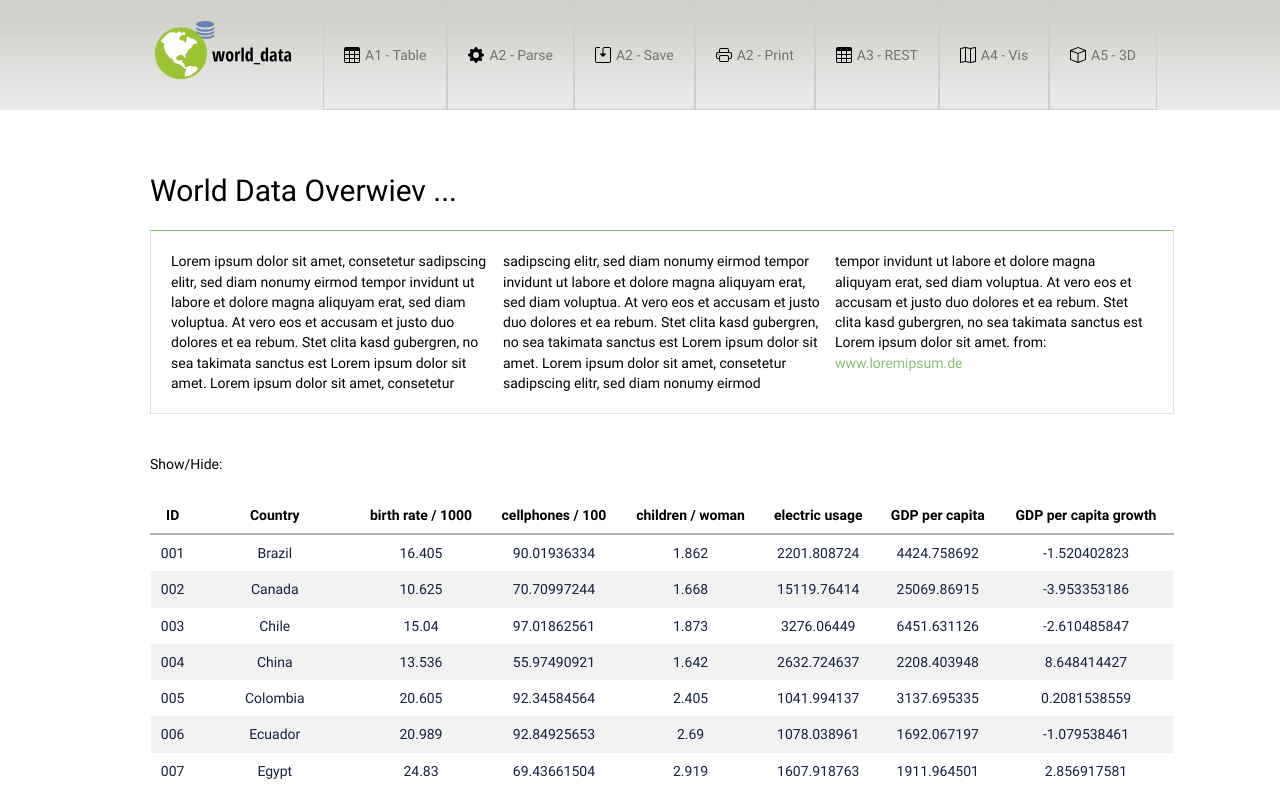
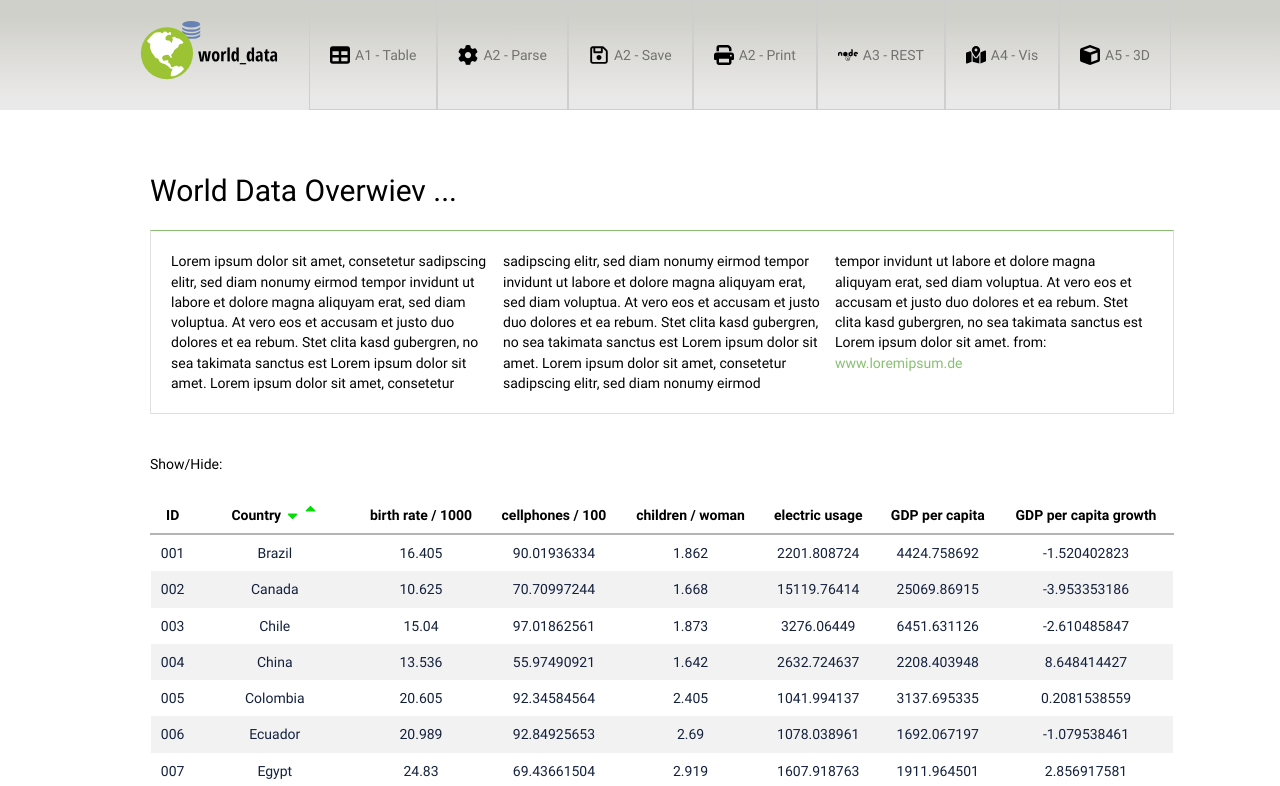
Before and after one commit to anko18/wme_Aufgabe1, a plain HTML site: page src/index.html in a window 1280 px wide. Shown: the top 786 px of the page. Drawn offline with Linux system fonts and the light colour scheme.

Commit message:
changed icons, added sorting table function

```diff
--- a/src/index.html
+++ b/src/index.html
@@ -18,33 +18,33 @@
         <nav class="header__nav">
             <ul>
                 <li class="header__nav__blocks">
-                    <img src="icons/table.svg">
+                    <img class="nav__icon" src="icons/table-solid.svg">
                     <a  class="nav__link" href="">A1 - Table</a>
 
                 </li>
                 <li class="header__nav__blocks">
-                    <img src="icons/gear-fill.svg">
+                    <img class="nav__icon" src="icons/gear-solid.svg">
                     <a class="nav__link" href="">A2 - Parse</a>
                 </li>
                 <li class="header__nav__blocks">
-                    <img src="icons/save2.svg">
+                    <img class="nav__icon" src="icons/floppy-disk-regular.svg">
                     <a class="nav__link" href="">A2 - Save
                     </a>
                 </li>
                 <li class="header__nav__blocks">
-                    <img  src="icons/printer.svg">
+                    <img class="nav__icon" src="icons/print-solid.svg">
                     <a class="nav__link" href="">A2 - Print</a>
                 </li>
                 <li class="header__nav__blocks">
-                    <img class="nav__logo" src="icons/table.svg">
+                    <img class="nav__icon" src="icons/node.svg">
                     <a class="nav__link" href="">A3 - REST</a>
                 </li>
                 <li class="header__nav__blocks">
-                    <img src="icons/map.svg">
+                    <img class="nav__icon" src="icons/map-location-dot-solid.svg">
                     <a class="nav__link"  href="">A4 - Vis</a>
                 </li>
                 <li class="header__nav__blocks">
-                    <img src="icons/box.svg">
+                    <img class="nav__icon" src="icons/cube-solid.svg">
                     <a class="nav__link" href="">A5 - 3D</a>
                 </li>
             </ul>
@@ -65,11 +65,14 @@
         <p>Show/Hide:</p>
     </section>
     <section>
-        <table class="table">
+        <table class="table" id="table_">
             <thead>
               <tr>
                   <th>ID</th>
-                  <th>Country</th>
+                  <th id="country">Country
+                      <img class="sort_icon" src="icons/sort-down-solid.svg" onclick="sort_table_down()">
+                      <img class="sort_icon" src="icons/sort-up-solid.svg" onclick="sort_table_up()">
+                  </th>
                   <th>birth rate / 1000</th>
                   <th>cellphones / 100</th>
                   <th>children / woman</th>
--- a/src/layout.css
+++ b/src/layout.css
@@ -65,6 +65,11 @@ body{
 .header__nav ul li:hover  .nav__link {
     color: #000;
     font-family: 'Roboto-Bold', monospace;
+}
+
+.nav__icon {
+    width: 20px;
+    height: 20px;
 }
 
 .nav__link{
@@ -144,6 +149,12 @@ th  {
     border-color: transparent transparent #b4b4b4 transparent;
 }
 
+.sort_icon{
+    width: 15px;
+    height: 15px;
+    fill: #09da09;
+}
+
 .row:nth-child(even) {
     background-color: #f2f2f2;
 }
--- a/src/scripts.js
+++ b/src/scripts.js
@@ -407,3 +407,30 @@ let content = document.getElementById('content');
 data.forEach(element => content.insertAdjacentHTML("beforeend", `<tr class="row"><td>${element.id}</td>
 <td>${element.name}</td><td>${element["birth rate per 1000"]}</td><td>${element["cell phones per 100"]}</td><td>${element["children per woman"]}</td><td>${element["electricity consumption per capita"]}</td>
 <td>${element["gdp_per_capita"]}</td><td>${element["gdp_per_capita_growth"]}</td></tr>`));
+
+
+function sort_table_up(){
+    var tbody = document.getElementById('content');
+    var rows = Array.from(tbody.rows);
+
+    rows.sort((tr1, tr2) => {
+        var tr1Text = tr1.cells[1].textContent;
+        var tr2Text = tr2.cells[1].textContent;
+        return tr1Text.localeCompare(tr2Text);
+    });
+
+    tbody.append(...rows);
+}
+
+function sort_table_down(){
+    var tbody = document.getElementById('content');
+    var rows = Array.from(tbody.rows);
+
+    rows.sort((tr1, tr2) => {
+        var tr1Text = tr1.cells[1].textContent;
+        var tr2Text = tr2.cells[1].textContent;
+        return tr2Text.localeCompare(tr1Text);
+    });
+
+    tbody.append(...rows);
+}
```
Also changed, not shown: README.txt (added), src/icons/box.svg (deleted), src/icons/cube-solid.svg (added), src/icons/floppy-disk-regular.svg (added), src/icons/gear-fill.svg (deleted), src/icons/gear-solid.svg (added), src/icons/map-location-dot-solid.svg (added), src/icons/map.svg (deleted), src/icons/node.svg (added), src/icons/print-solid.svg (added), src/icons/printer.svg (deleted), src/icons/save2.svg (deleted), src/icons/sort-down-solid.svg (added), src/icons/sort-up-solid.svg (added), 2 more files, 1 other file.
